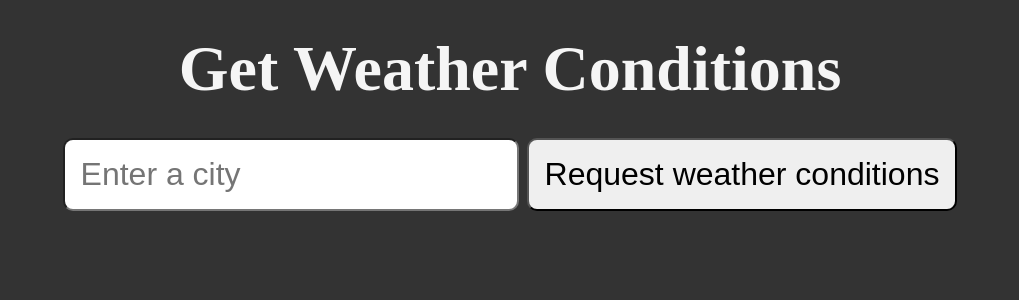
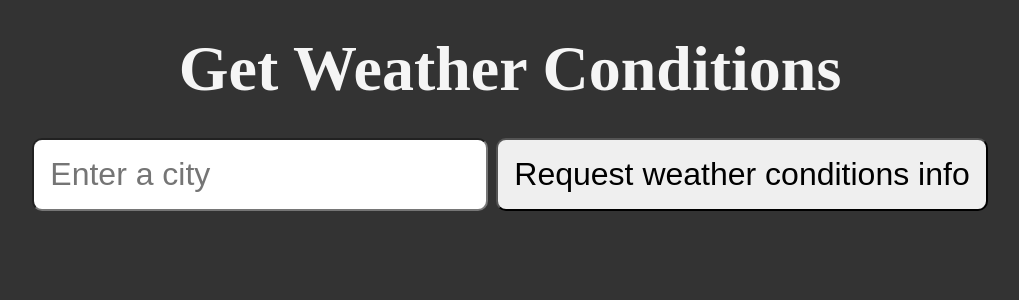
Before and after one commit to Dinamitrii/python-check-weather, a Flask app: page / in a window 1280 px wide. Shown: the top 300 px of the page, without its empty margins (130-1149 px from the left). Run offline with Flask 3, Linux system fonts and the light colour scheme; parts of the project's set-up code (start-up, migrations or seed data) failed here and were passed over.

Commit message:
adding extra files and info

```diff
--- a/static/scripts/script.js
+++ b/static/scripts/script.js
@@ -1,3 +1,3 @@
 function changeButtonText() {
-    frameElement.getElementById("buttons").textContent="Delivered info"
+    frameElement.getElementById("buttons").textContent="Delivered requested info"
 }
--- a/templates/index.html
+++ b/templates/index.html
@@ -20,7 +20,7 @@
         <input type="text" name="city" id="city"
                                          placeholder="Enter a city" />
 
-        <button type="submit" id="buttons">Request weather conditions</button>
+        <button type="submit" id="buttons" onclick="changeButtonText()">Request weather conditions info</button>
     </form>
 
 </body>
```
